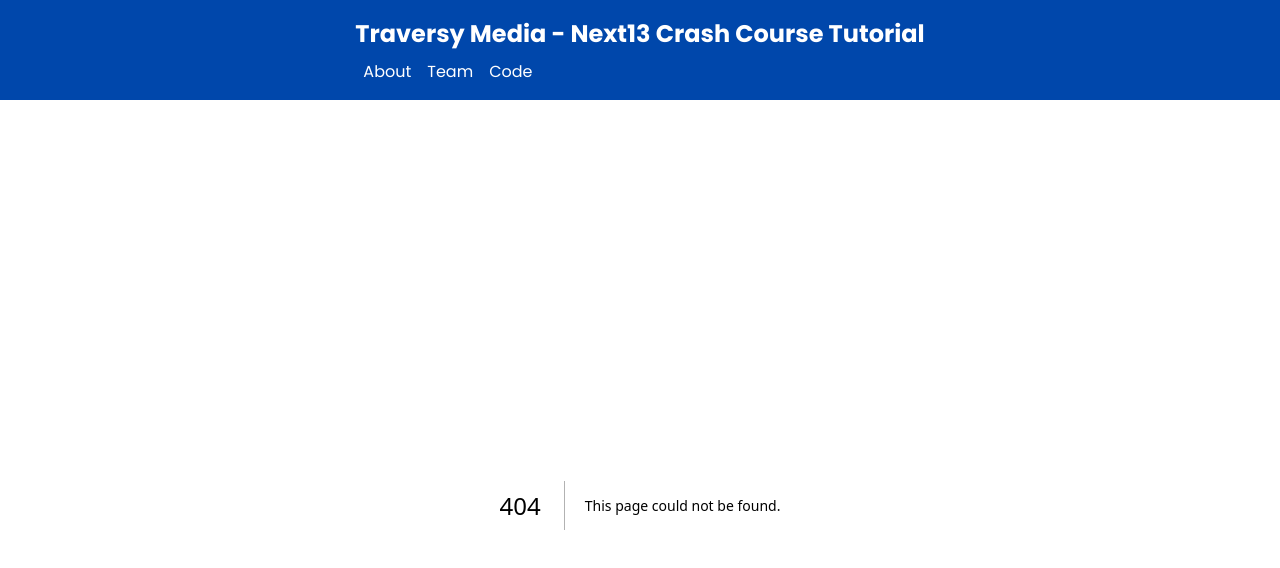
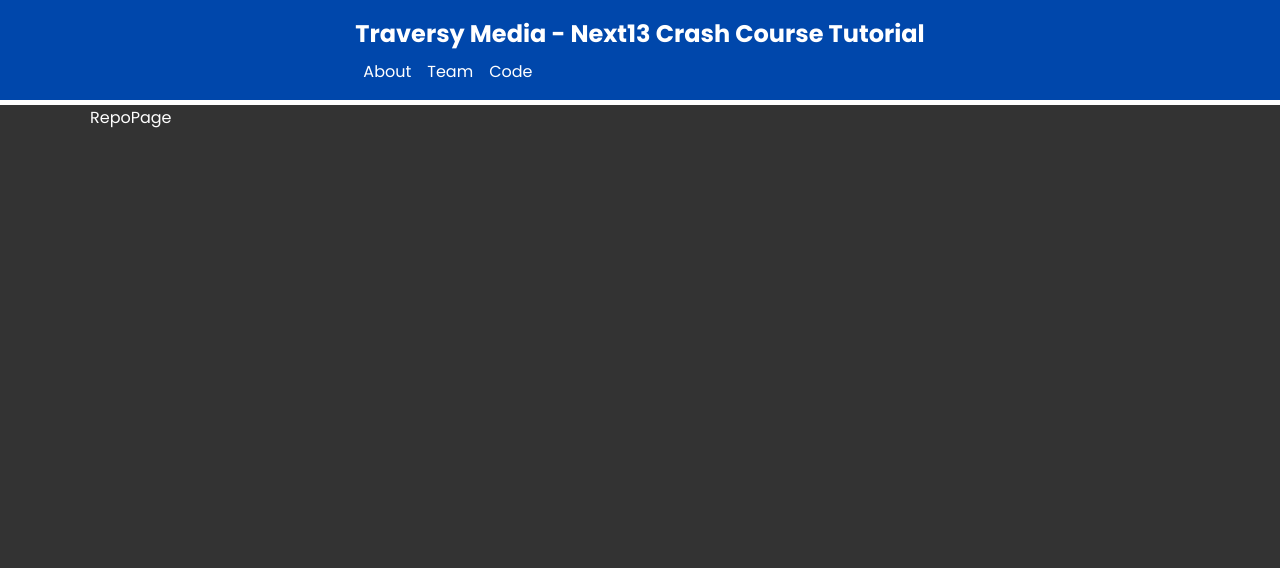
Before and after one commit to mistidinzy/next13-crashcourse, a Next.js app: page /code/repos/1 in a window 1280 px wide. Before the commit this address had no page. Shown: the top 568 px of the page. Built offline with nearby package versions, Linux system fonts and the light colour scheme.

Commit message:
create singular repo page

```diff
--- /dev/null
+++ b/app/code/repos/[name]/page.jsx
@@ -0,0 +1,7 @@
+import React from 'react';
+
+const RepoPage = () => {
+  return (<div>RepoPage</div>);
+};
+
+export default RepoPage;
```
